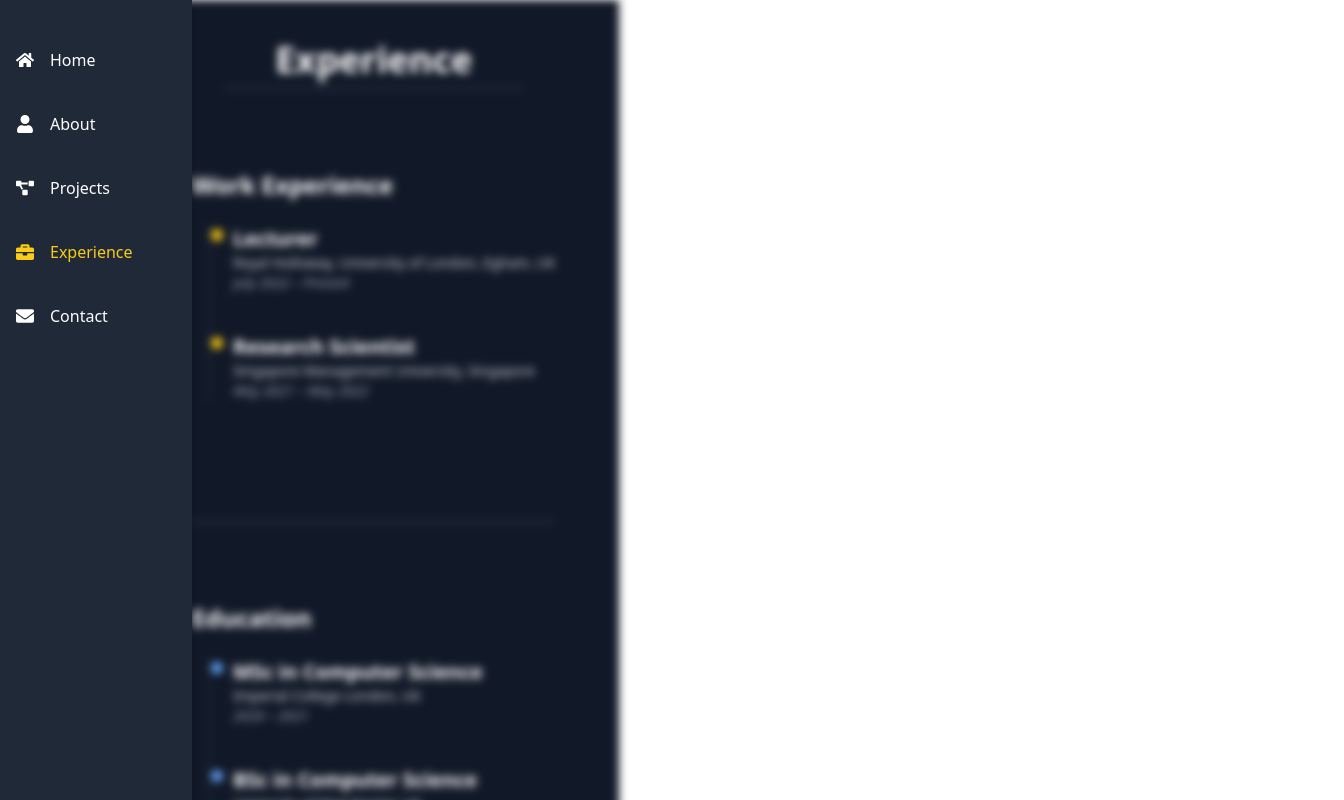
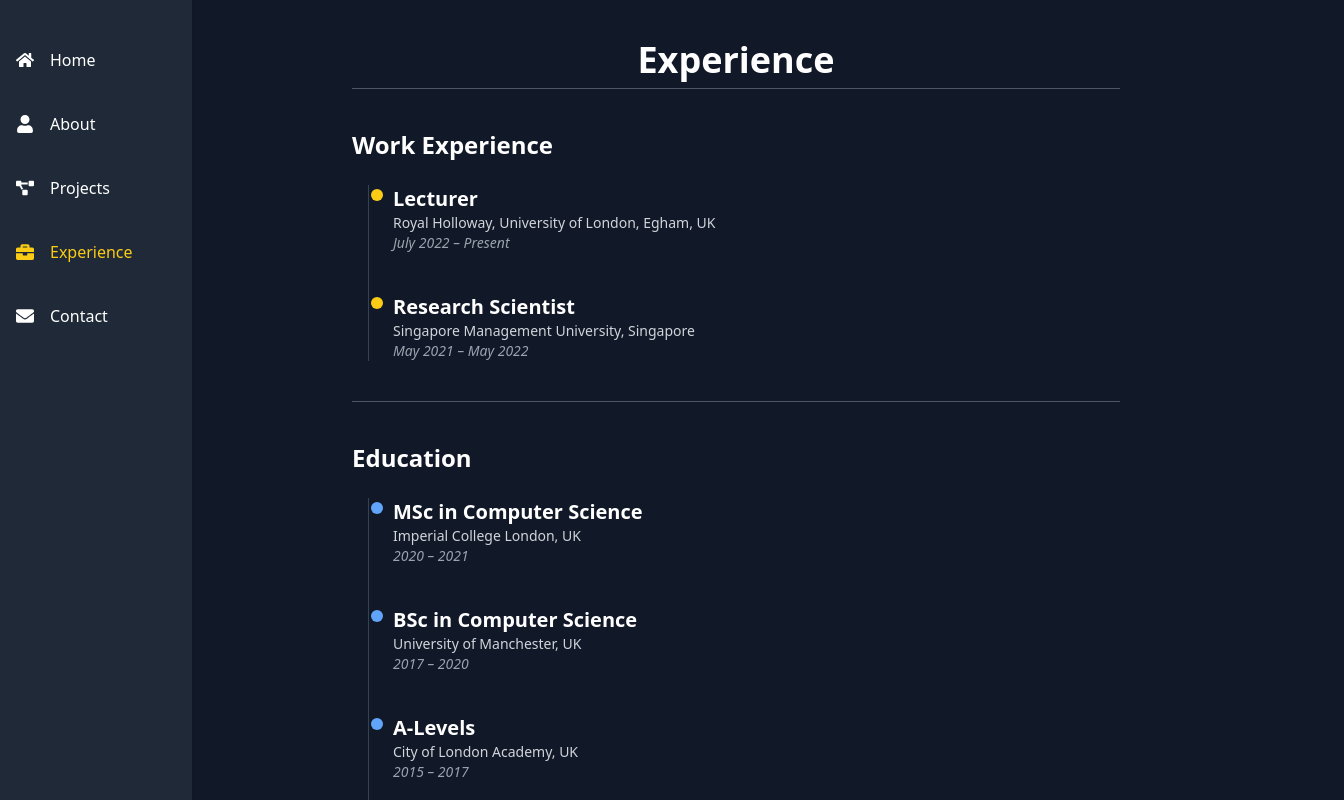
Before and after one commit to mpattadon/portfolio, a React (Vite) app: page /experience in a window 1280 px wide. Shown: the top 800 px of the page, 1344 px wide, since content can reach past the window. Built offline with nearby package versions, Linux system fonts and the light colour scheme.

Commit message:
Fixed Experience page alignment issue

```diff
--- a/src/App.jsx
+++ b/src/App.jsx
@@ -1,22 +1,20 @@
 import React, { useState } from 'react';
 import { BrowserRouter as Router, Routes, Route } from 'react-router-dom';
+import Sidebar from './components/Sidebar';
 import Home from './pages/Home';
 import About from './pages/About_me';
 import Projects from './pages/Projects';
 import Contact from './pages/Contact';
 import Experience from './pages/Experience';
-import Sidebar from './components/Sidebar';
 
 function App() {
   const [sidebarHovered, setSidebarHovered] = useState(false);
 
   return (
     <Router>
+      <div className="flex min-h-screen bg-gray-900 text-white">
         <Sidebar setSidebarHovered={setSidebarHovered} />
-      <div
-        className={`min-h-screen transition-all duration-300 ${sidebarHovered ? 'blur-sm' : ''
-          } pl-16`}
-      >
+        <div className="flex-1 overflow-auto pl-16">
           <Routes>
             <Route path="/" element={<Home />} />
             <Route path="/about" element={<About />} />
@@ -25,6 +23,7 @@
             <Route path="/experience" element={<Experience />} />
           </Routes>
         </div>
+      </div>
     </Router>
   );
 }
--- a/src/index.css
+++ b/src/index.css
@@ -9,7 +9,7 @@
 
   color-scheme: light dark;
   color: rgba(255, 255, 255, 0.87);
-  background-color: #181c24;
+  background-color: #111827;
 
   font-synthesis: none;
   text-rendering: optimizeLegibility;
--- a/src/pages/About_me.jsx
+++ b/src/pages/About_me.jsx
@@ -1,6 +1,6 @@
 export default function About() {
   return (
-    <div className="py-8">
+    <div className="max-w-3xl w-full py-8">
       <h1 className="text-3xl font-bold mb-4">About Me</h1>
       <ul className="list-disc list-inside space-y-2 text-lg">
         <li>Computer Science student in the UK</li>
--- a/src/pages/Contact.jsx
+++ b/src/pages/Contact.jsx
@@ -1,10 +1,14 @@
 export default function Contact() {
   return (
-    <div className="py-8">
+    <div className="max-w-3xl w-full py-8">
       <h1 className="text-3xl font-bold mb-4">Contact Me</h1>
       <p className="text-lg">Email: your.email@example.com</p>
-      <p className="text-lg">GitHub: <a href="https://github.com/yourusername" className="text-blue-400 hover:underline">yourusername</a></p>
-      <p className="text-lg">LinkedIn: <a href="https://linkedin.com/in/yourusername" className="text-blue-400 hover:underline">yourusername</a></p>
+      <p className="text-lg">
+        GitHub: <a href="https://github.com/yourusername" className="text-blue-400 hover:underline">yourusername</a>
+      </p>
+      <p className="text-lg">
+        LinkedIn: <a href="https://linkedin.com/in/yourusername" className="text-blue-400 hover:underline">yourusername</a>
+      </p>
     </div>
   );
 }
--- a/src/pages/Experience.jsx
+++ b/src/pages/Experience.jsx
@@ -38,13 +38,14 @@
   ];
 
   return (
-    <div className="min-h-screen w-full bg-gray-900 text-white flex justify-center pl-16">
-      <div className="w-full max-w-6xl py-10 px-4 sm:px-8 md:px-16 flex flex-col gap-20">
-
-        {/* Header centered in content area */}
+    <div className="min-h-screen bg-gray-900 text-white pl-16 flex justify-center">
+      {/* Content wrapper fills remaining width and centers content inside it */}
+      <div className="w-[calc(100vw-4rem)] flex flex-col items-center py-10 px-4">
+        <div className="w-full max-w-3xl">
+          {/* Header */}
           <div className="text-center">
             <h1 className="text-4xl font-extrabold mb-2">Experience</h1>
-          <div className="border-t border-gray-600 mt-2 w-full max-w-[300px] mx-auto"></div>
+            <div className="border-t border-gray-600 w-full mx-auto mb-10"></div>
           </div>
 
           {/* Work Experience */}
@@ -63,7 +64,7 @@
           </section>
 
           {/* Divider */}
-        <div className="border-t border-gray-600"></div>
+          <div className="border-t border-gray-600 my-10"></div>
 
           {/* Education */}
           <section>
@@ -81,5 +82,6 @@
           </section>
         </div>
       </div>
+    </div>
   );
 }
--- a/src/pages/Home.jsx
+++ b/src/pages/Home.jsx
@@ -2,7 +2,7 @@
 
 export default function Home() {
   return (
-    <div className="space-y-6 py-8">
+    <div className="max-w-3xl w-full py-8 space-y-6">
       <h1 className="text-4xl font-bold text-white">Welcome to My Portfolio</h1>
       <p className="text-lg text-gray-300">
         Hi, I’m M — a Computer Science student based in the UK. I specialize in full-stack development,
```
Lines whose indentation alone changed are shown as unchanged.
